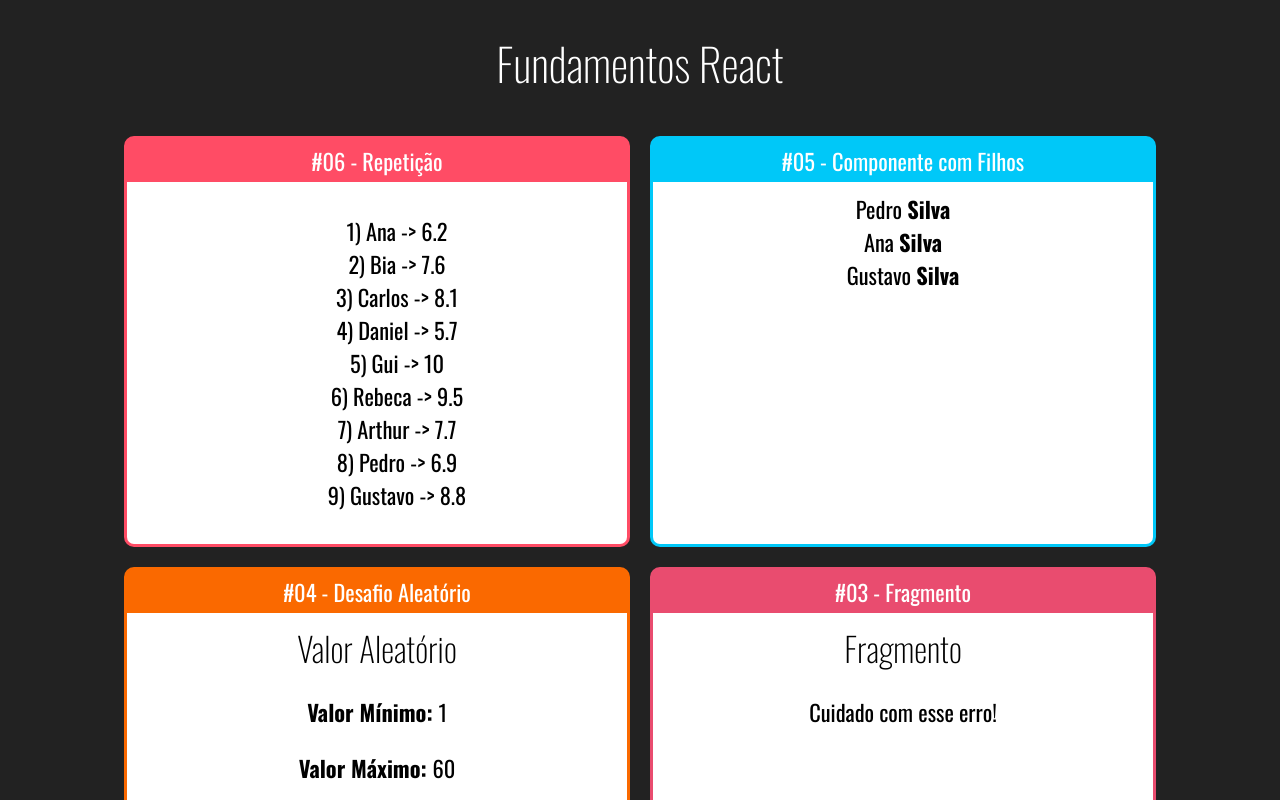
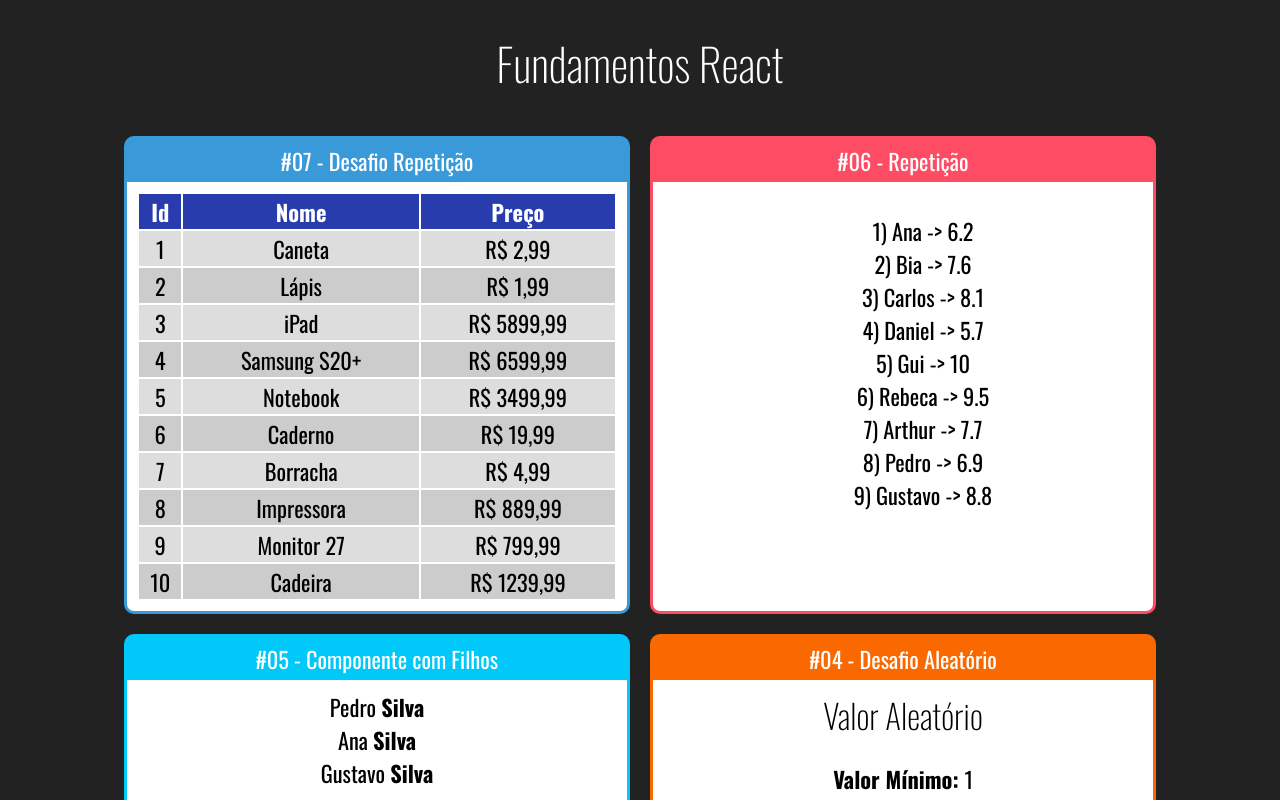
Before and after one commit to thomassilva23/fundamentos-react, a React (Create React App) app: page / in a window 1280 px wide. Shown: the top 800 px of the page. Built offline with nearby package versions, Linux system fonts and the light colour scheme.

Commit message:
20 - Desafio Repetição

```diff
--- a/src/App.jsx
+++ b/src/App.jsx
@@ -3,6 +3,7 @@ import React from "react";
 
 import Card from "./components/layout/Card";
 
+import TabelaProdutos from "./components/repeticao/TabelaProdutos";
 import ListaAlunos from "./components/repeticao/ListaAlunos";
 import Familia from "./components/basicos/Familia";
 import FamiliaMembro from "./components/basicos/FamiliaMembro";
@@ -17,6 +18,10 @@ export default () => (
     <h1>Fundamentos React</h1>
 
     <div className="Cards">
+      <Card titulo="#07 - Desafio Repetição" color="#3A9AD9">
+        <TabelaProdutos></TabelaProdutos>
+      </Card>
+
       <Card titulo="#06 - Repetição" color="#FF4C65">
         <ListaAlunos></ListaAlunos>
       </Card>
--- /dev/null
+++ b/src/components/repeticao/TabelaProdutos.css
@@ -0,0 +1,16 @@
+.TabelaProdutos table {
+  width: 100%;
+}
+
+.TabelaProdutos th {
+  background-color: #283cae;
+  color: #fff;
+}
+
+.TabelaProdutos .Par {
+  background-color: #ddd;
+}
+
+.TabelaProdutos .Impar {
+  background-color: #ccc;
+}
--- /dev/null
+++ b/src/components/repeticao/TabelaProdutos.jsx
@@ -0,0 +1,33 @@
+import "./TabelaProdutos.css";
+import React from "react";
+import produtos from "../../data/produtos";
+
+/* eslint-disable import/no-anonymous-default-export */
+export default (props) => {
+  function getLinhas() {
+    return produtos.map((produto, i) => {
+      return (
+        <tr key={produto.id} className={i % 2 == 0 ? "Par" : "Impar"}>
+          <td>{produto.id}</td>
+          <td>{produto.nome}</td>
+          <td>R$ {produto.preco.toFixed(2).replace(".", ",")}</td>
+        </tr>
+      );
+    });
+  }
+
+  return (
+    <div className="TabelaProdutos">
+      <table>
+        <thead>
+          <tr>
+            <th>Id</th>
+            <th>Nome</th>
+            <th>Preço</th>
+          </tr>
+        </thead>
+        <tbody>{getLinhas()}</tbody>
+      </table>
+    </div>
+  );
+};
--- /dev/null
+++ b/src/data/produtos.js
@@ -0,0 +1,13 @@
+/* eslint-disable import/no-anonymous-default-export */
+export default [
+  { id: 1, nome: "Caneta", preco: 2.99 },
+  { id: 2, nome: "Lápis", preco: 1.99 },
+  { id: 3, nome: "iPad", preco: 5899.99 },
+  { id: 4, nome: "Samsung S20+", preco: 6599.99 },
+  { id: 5, nome: "Notebook", preco: 3499.99 },
+  { id: 6, nome: "Caderno", preco: 19.99 },
+  { id: 7, nome: "Borracha", preco: 4.99 },
+  { id: 8, nome: "Impressora", preco: 889.99 },
+  { id: 9, nome: "Monitor 27", preco: 799.99 },
+  { id: 10, nome: "Cadeira", preco: 1239.99 },
+];
```
